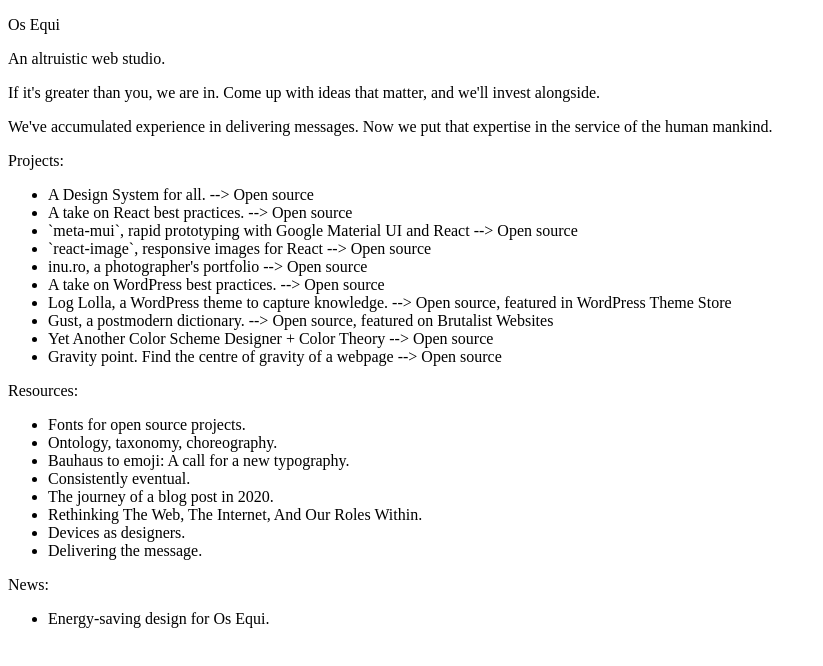
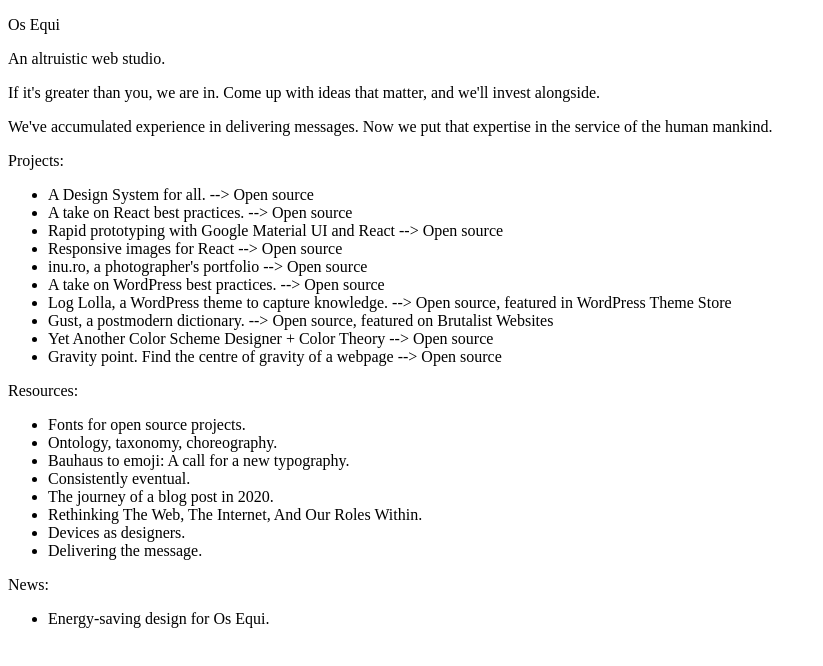
Before and after one commit to metamn/osequi, a Next.js app: page / in a window 1280 px wide. Shown: the top 666 px of the page, without its empty margins (0-823 px from the left). Built offline with nearby package versions, Linux system fonts and the light colour scheme.

Commit message:
Updating copy

```diff
--- a/pages/index.js
+++ b/pages/index.js
@@ -23,10 +23,9 @@
         <li>A Design System for all. --> Open source</li>
         <li>A take on React best practices. --> Open source</li>
         <li>
-          `meta-mui`, rapid prototyping with Google Material UI and React -->
-          Open source
+          Rapid prototyping with Google Material UI and React --> Open source
         </li>
-        <li>`react-image`, responsive images for React --> Open source</li>
+        <li>Responsive images for React --> Open source</li>
         <li>inu.ro, a photographer's portfolio --> Open source</li>
         <li>A take on WordPress best practices. --> Open source</li>
         <li>
```
